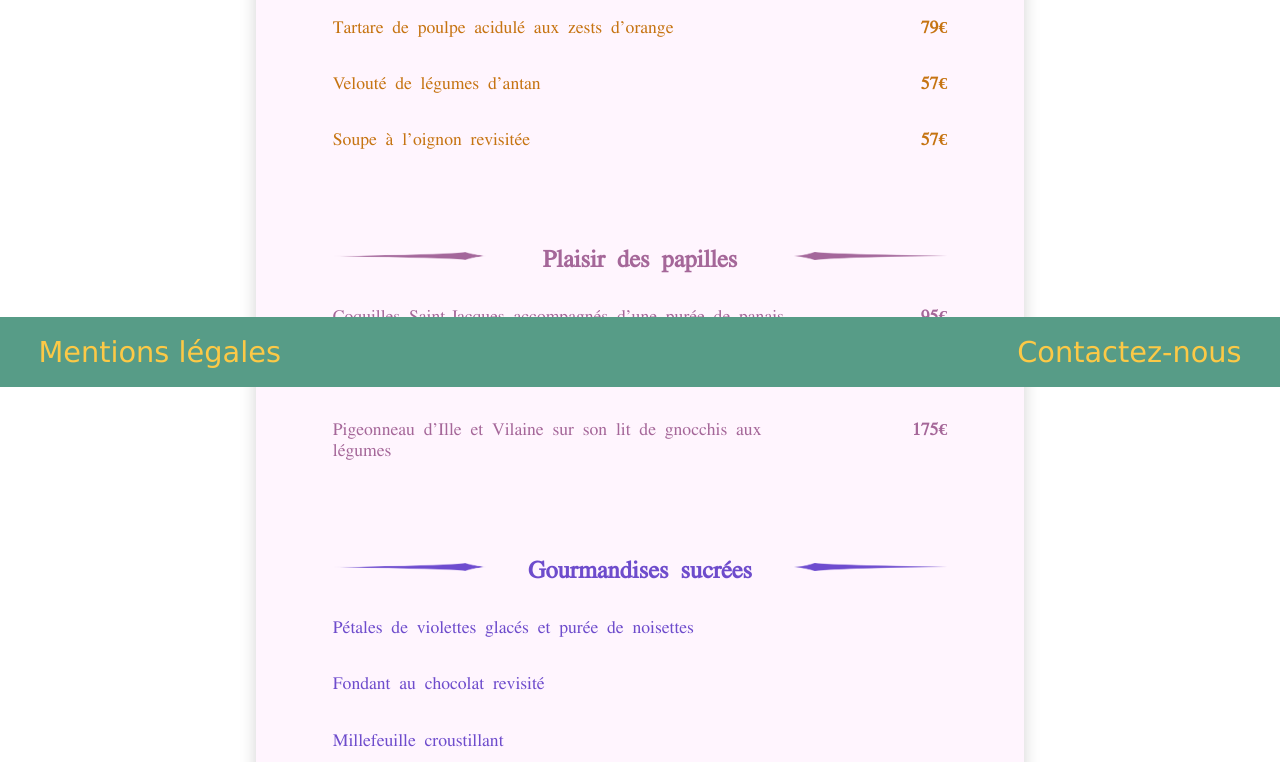
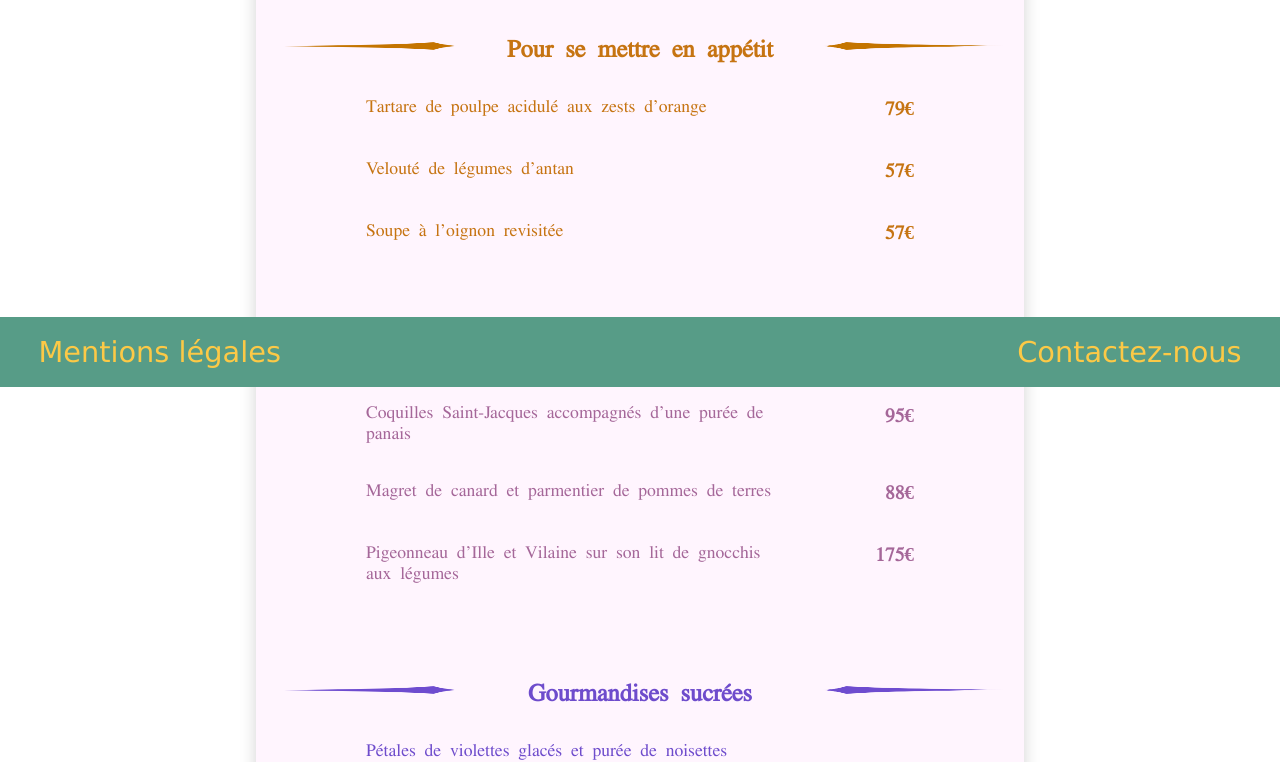
Before and after one commit to michelre/claudia-p3, a website: page menu2.html in a window 1280 px wide. Shown: the part 413-1175 px from the top of the page. Drawn offline with Linux system fonts and the light colour scheme.

Commit message:
Corrected margin in Section on page Menu

```diff
--- a/menu2.html
+++ b/menu2.html
@@ -28,15 +28,15 @@
                         </div>
                         <div class="texte texte--le_chic texte--le_chic--entrée">
                             <p class="texte__plat">Tartare de poulpe acidulé aux zests d'orange</p>
-                            <p class="texte__prix">79€</p>
+                            <p class="texte__prix texte__prix--le_chic">79€</p>
                         </div>
                         <div class="texte texte--le_chic texte--le_chic--entrée">
                             <p class="texte__plat">Velouté de légumes d'antan</p>
-                            <p class="texte__prix">57€</p>
+                            <p class="texte__prix texte__prix--le_chic">57€</p>
                         </div>
                         <div class="texte texte--le_chic texte--le_chic--entrée">
                             <p class="texte__plat">Soupe à l'oignon revisitée</p>
-                            <p class="texte__prix">57€</p>
+                            <p class="texte__prix texte__prix--le_chic">57€</p>
                         </div>
                     </section>
                     <section class="plats">
@@ -47,15 +47,15 @@
                         </div>
                         <div class="texte texte--le_chic texte--le_chic--plat">
                             <p class="texte__plat">Coquilles Saint-Jacques accompagnés d'une purée de panais</p>
-                            <p class="texte__prix">95€</p>
+                            <p class="texte__prix texte__prix--le_chic">95€</p>
                         </div>
                         <div class="texte texte--le_chic texte--le_chic--plat">
                             <p class="texte__plat">Magret de canard et parmentier de pommes de terres</p>
-                            <p class="texte__prix">88€</p>
+                            <p class="texte__prix texte__prix--le_chic">88€</p>
                         </div>
                         <div class="texte texte--le_chic texte--le_chic--plat">
                             <p class="texte__plat">Pigeonneau d'Ille et Vilaine sur son lit de gnocchis aux légumes</p>
-                            <p class="texte__prix">175€</p>
+                            <p class="texte__prix texte__prix--le_chic">175€</p>
                         </div>
                     </section>
                     <section class="desserts">
--- a/sass/pages/_menu1.scss
+++ b/sass/pages/_menu1.scss
@@ -55,7 +55,7 @@ h1 {
     width: 60%;
     min-width: 480px;
     height: auto;
-    // margin-bottom: 200px;
+    min-height: 1250px;
     box-shadow: 0 0 15px lightgrey;
     display: flex;
     flex-direction: column;
@@ -97,21 +97,23 @@ h1 {
         }
     }
     &--le_chic {
+        height: 130px;
         font-family: Croissant One;
         font-size: 1.5em;
-        background: linear-gradient(to right, $clr-entree, #6e4ccc);
-        background-clip: text;
+        background: linear-gradient(to right, $clr-entree, $clr-dessert);
+        -webkit-background-clip: text;
         -webkit-text-fill-color: transparent;
     }
 }
 
 section {
-    width: 80%;
+    width: 100%;
     margin-bottom: 60px;
     @media (max-width: 599px) {
         margin-bottom: 10px;
     }
     .sous-titre {
+        // width: 100%;
         font-size: 1.3em;
         font-weight: bold;
         display: flex;
@@ -124,6 +126,9 @@ section {
             }
         }
         &--la_note {
+            // width: 80%;
+            margin-left: 70px;
+            margin-right: 70px;
             font-family: Segoe Print V1;
             img {
                 width: 25%;
@@ -131,6 +136,8 @@ section {
             }
         }
         &--le_chic {
+            margin-left: 20px;
+            margin-right: 20px;
             font-family: Cardiff V2;
             &--entrée {
                 color: $clr-entree;
@@ -148,6 +155,7 @@ section {
         }
     }
     .texte {
+        // width: 80%;
         display: flex;
         justify-content: space-between;
         font-size: 1em;
@@ -161,11 +169,18 @@ section {
         }
         &__prix {
             font-weight: bold;
+            &--le_chic {
+                font-size: 1.1em;
+            }
         }
         &--la_note {
+            margin-left: 70px;
+            margin-right: 70px;
             font-family: Segoe Print V1;
         }
         &--le_chic {
+            margin-left: 110px;
+            margin-right: 110px;
             font-family: Cardiff V2;
             &--entrée {
                 color: $clr-entree;
```
Also changed, not shown: style.css, 1 other file.
